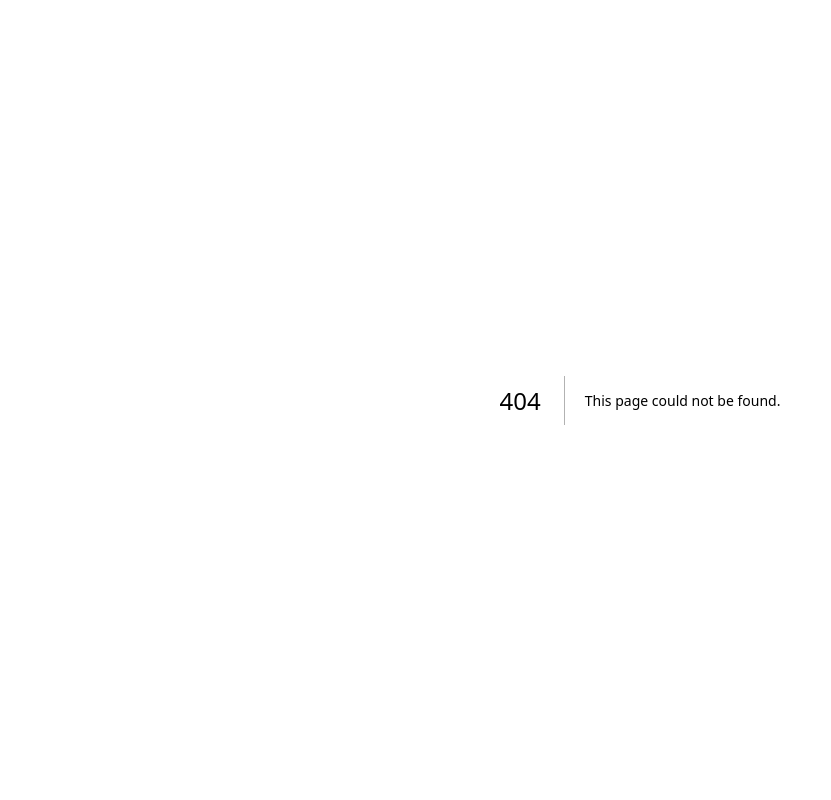
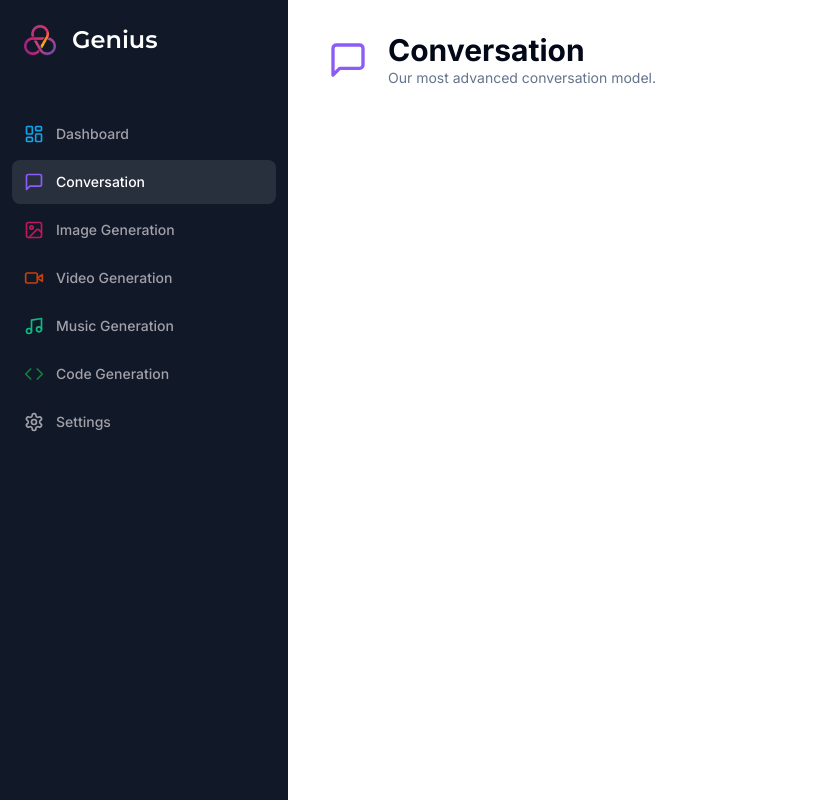
Before and after one commit to Railson25/Genius, a Next.js app: page /conversation in a window 1280 px wide. Before the commit this address had no page. Shown: the whole page, without its empty margins (0-831 px from the left). Built offline with nearby package versions, Linux system fonts and the light colour scheme.

Commit message:
<feat>: Heading component

```diff
--- /dev/null
+++ b/app/(dashboard)/(routes)/conversation/page.tsx
@@ -0,0 +1,18 @@
+import Heading from "@/components/heading"
+import { MessageSquare } from "lucide-react"
+
+const ConversatioPage = () => {
+    return(
+        <div>
+            <Heading
+                title="Conversation"
+                description="Our most advanced conversation model."
+                icon={MessageSquare}
+                iconColor="text-violet-500"
+                bgColor="text-violet-500/10"
+            />
+        </div>
+    )
+}
+
+export default ConversatioPage
--- /dev/null
+++ b/components/heading.tsx
@@ -0,0 +1,36 @@
+import { cn } from "@/lib/utils"
+import { LucideIcon } from "lucide-react"
+
+interface HeadingProps{
+    title: string
+    description: string
+    icon: LucideIcon
+    iconColor?: string
+    bgColor?: string
+}
+
+const Heading = ({
+    title,
+    description,
+    icon : Icon,
+    iconColor,
+    bgColor,
+}: HeadingProps) => {
+    return(
+        <div className="px-4 lg:px-8 flex items-center gap-x-3 mb-8">
+            <div className={cn("p-2 w-fit rounded-md", bgColor)}>
+                <Icon className={cn('w-10 h-10', iconColor)} />
+            </div>
+            <div>
+                <h2 className="text-3xl font-bold">
+                    {title}
+                </h2>
+                <p className="text-sm text-muted-foreground">
+                    {description}
+                </p>
+            </div>
+        </div>
+    )
+}
+
+export default Heading
```
